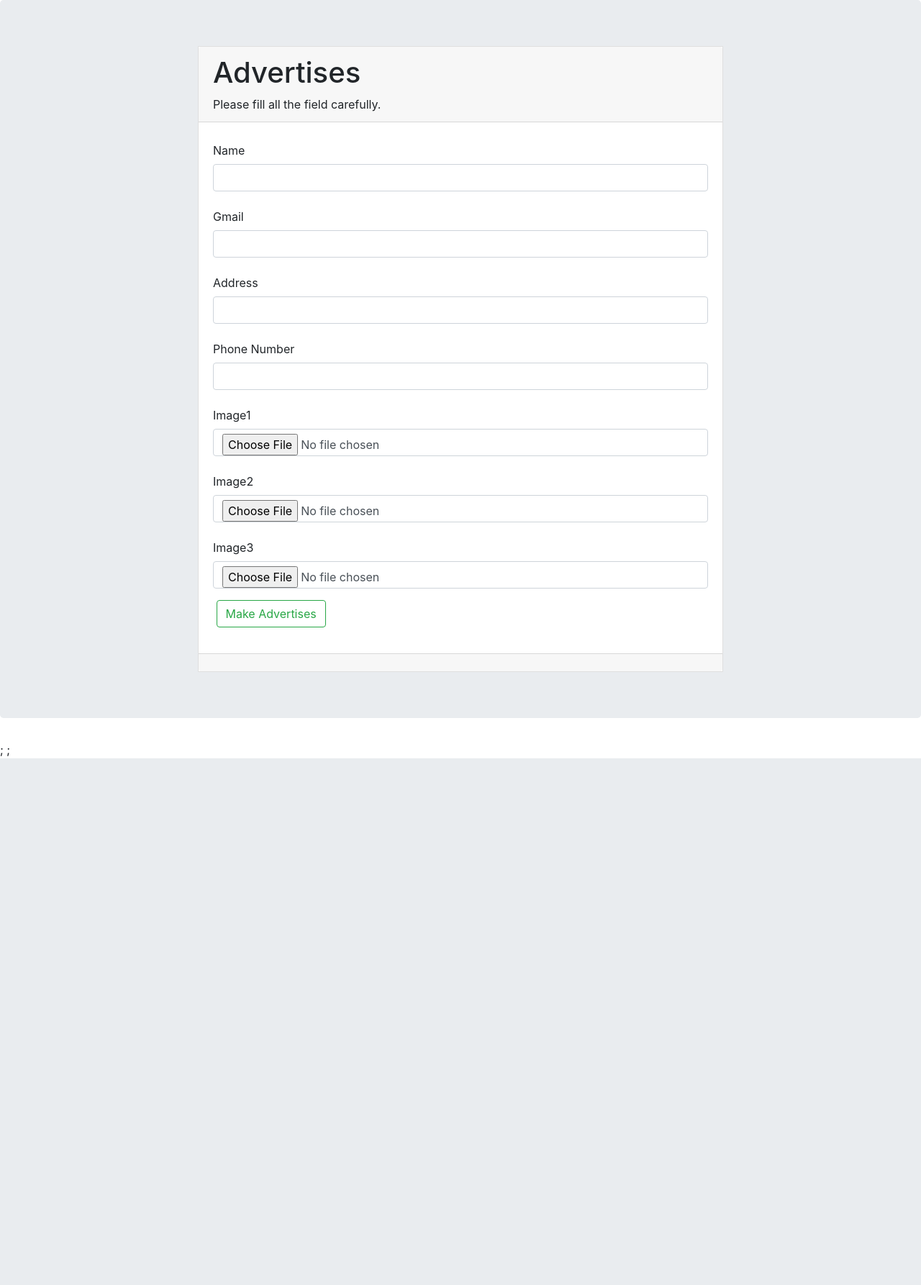
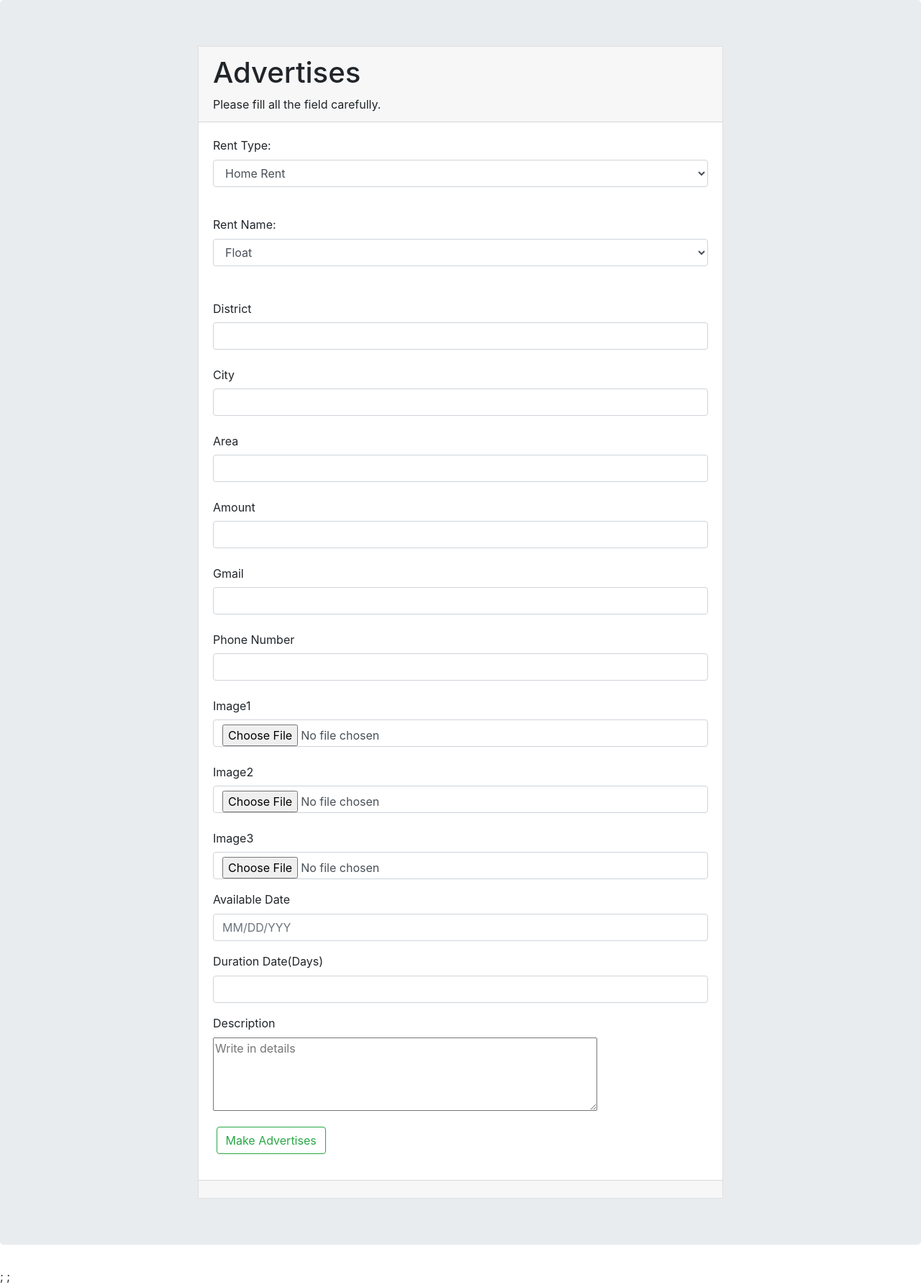
Before and after one commit to Khairul-Anam-Mubin/OnlineRentAdvertisementSystem, a PHP site: page /Advertises.php in a window 1280 px wide. Shown: the part 86-1872 px from the top of the page at 72% size. Before the commit the page ends 1140 px from the top, so only its background shows below. Run offline with PHP 8.4, Linux system fonts and the light colour scheme.

Commit message:
Update Advertises.php
Add some features

```diff
--- a/OnlineRentAdvertisementSystem/Advertises.php
+++ b/OnlineRentAdvertisementSystem/Advertises.php
@@ -33,17 +33,46 @@
                     </div>
                     <div class="card-body">
                         <form action="" method="post">
+                            <div class="form-group" id="">
+                                <label for="sel1">Rent Type:</label>
+                                <select class="form-control" id="">
+                                    <option>Home Rent</option>
+                                    <option>Commercial Properties</option>
+                                    <option>Transportation</option>
+                                    <option>Grand Floor</option>
+                                    <option>Occasionally Decoration</option>
+                                </select>
+                                <br>
+                            </div>
+                            <div class="form-group" id="">
+                                <label for="sel1">Rent Name:</label>
+                                <select class="form-control" id="">
+                                    <option>Float</option>
+                                    <option>Sublet</option>
+                                    <option>Hostel</option>
+                                </select>
+                                <br>
+                            </div>
                             <div class="form-group">
-                                <label class="col-form-label"> Name</label>
-                                <input type="text" name="U_name" class="form-control"required/>
+                                <label class="col-form-label"> District</label>
+                                <input type="text" name="district" class="form-control"required/>
                             </div>
+                            <div class="form-group">
+                                <label class="col-form-label"> City</label>
+                                <input type="text" name="" class="form-control"required/>
+                            </div>
+                            <div class="form-group">
+                                <label class="col-form-label"> Area</label>
+                                <input type="text" name="" class="form-control"required/>
+                            </div>
+                            <div class="form-group">
+                                <label class="col-form-label"> Amount</label>
+                                <input type="number" name="U_gmail" class="form-control"required/>
+                            </div>
+
                             <div class="form-group">
                                 <label class="col-form-label"> Gmail</label>
                                 <input type="text" name="U_gmail" class="form-control"required/>
-                            </div>
-                            <div class="form-group">
-                                <label class="col-form-label"> Address</label>
-                                <input type="text" name="U_address" class="form-control"required/>
                             </div>
                             <div class="form-group">
                                 <label class="col-form-label"> Phone Number</label>
@@ -61,11 +90,26 @@
                                 <label class="col-form-label">Image3</label>
                                 <input type="file" name="U_input_image3" class="form-control"required/>
                             </div>
+                            <div class="form-group"> <!-- Date input -->
+                                <label class="control-label" for="date">Available Date</label>
+                                <input class="form-control" id="date" name="date" placeholder="MM/DD/YYY" type="text"/>
+                            </div>
+
+                            <div class="form-group">
+                                <label class="control-label" for="date">Duration Date(Days)</label>
+                                <input class="form-control" id="date" name="date" placeholder="" type="text"/>
+                            </div>
+                            <div class="form-group">
+                                <label class="control-label" for="date">Description</label><br>
+                                <textarea rows="4" cols="50" name="comment" form="usrform " placeholder="Write in details"></textarea>
+                            </div>
+
 
                             <div class="form-group">
                                 <label class="col-form-label"></label>
                                 <input type="submit" name="btn" class="btn btn-outline-success" value="Make Advertises"/>
                             </div>
+
                         </form>
 
 
```
